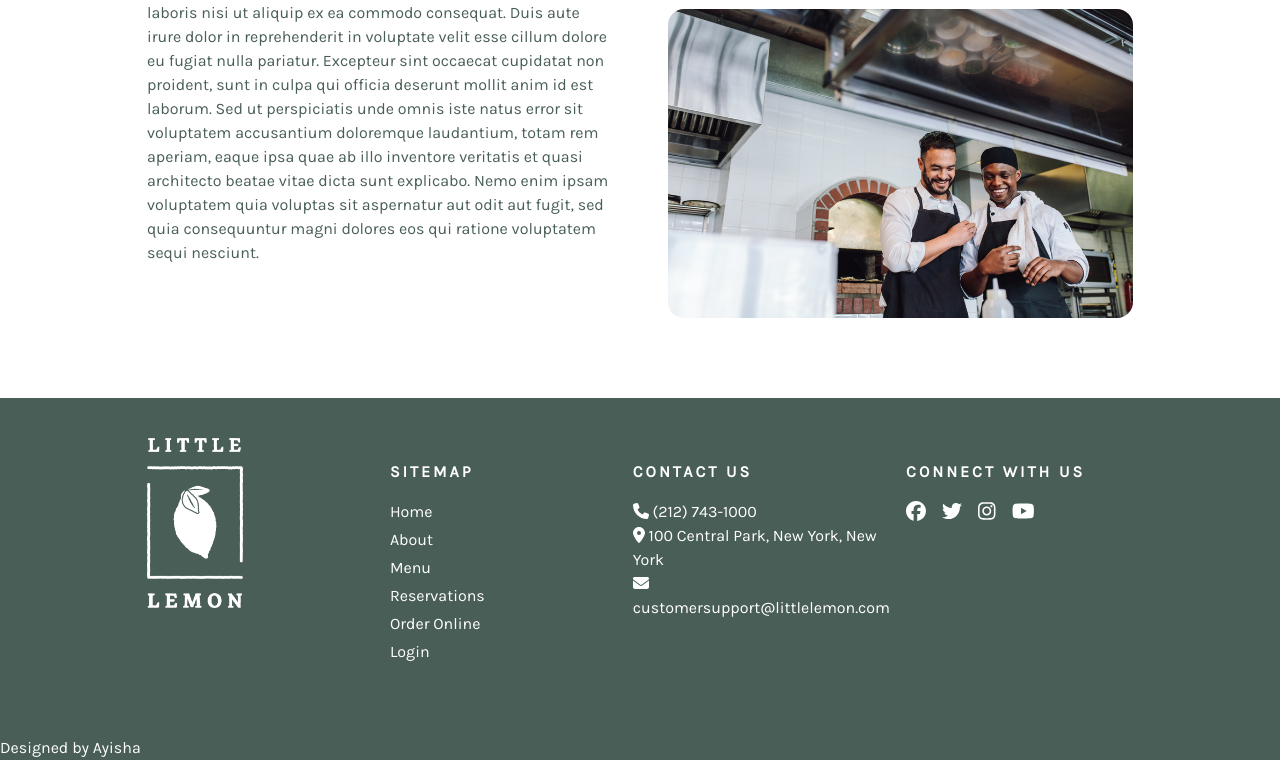
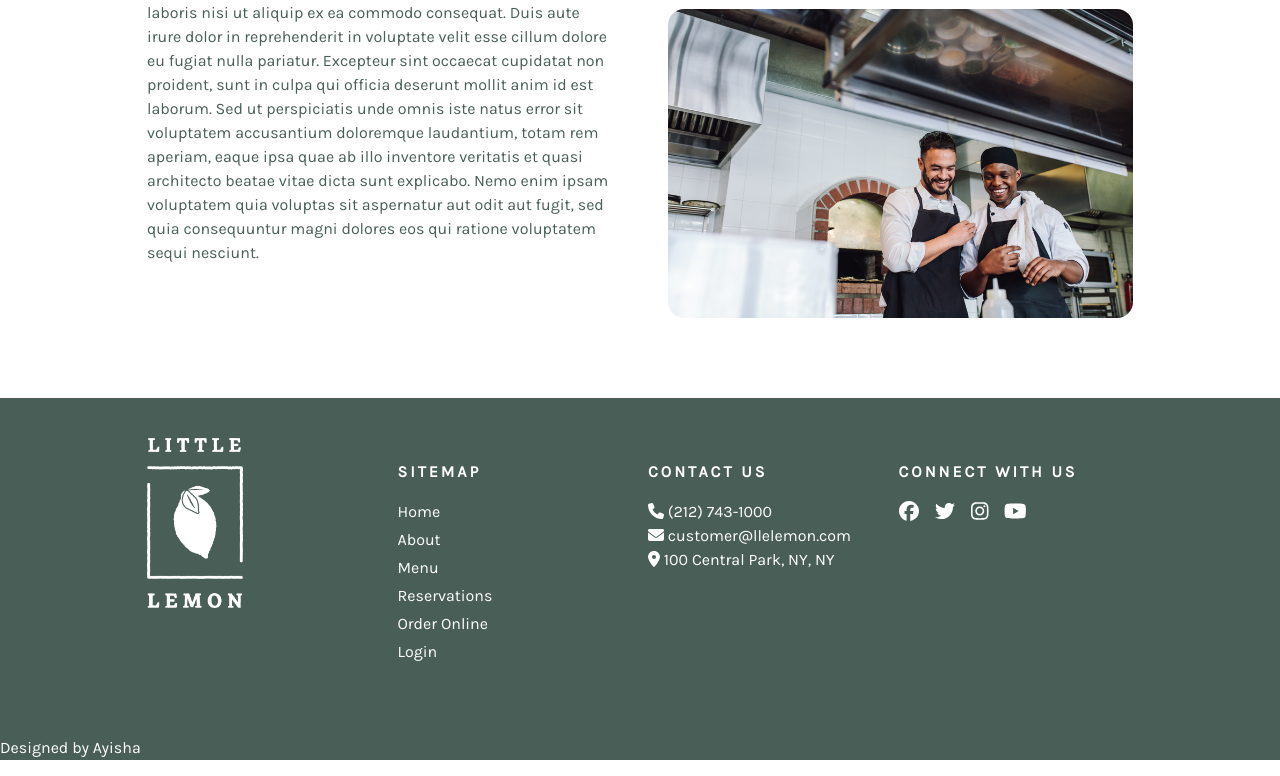
Before and after one commit to Kxanx1538/Meta-Front-End-Capstone-Project, a React (Create React App) app: page / in a window 1280 px wide. Shown: the part 2460-3236 px from the top of the page. Built offline with nearby package versions, Linux system fonts and the light colour scheme; a web font is replaced by a local one.

Commit message:
Update Footer.js
Signed-off-by: Kxanx1538 <121854477+Kxanx1538@users.noreply.github.com>

```diff
--- a/src/components/layout/Footer.js
+++ b/src/components/layout/Footer.js
@@ -22,9 +22,9 @@ import './Footer.css';
 
 
 const contacts = [
-   { icon: faPhone, info: '(212) 743-1000', },
-  { icon: faLocationDot, info: '100 Central Park, New York, New York', },
-  { icon: faEnvelope, info: 'customersupport@littlelemon.com', },
+  { icon: faPhone, info: '(212) 743-1000', },
+  { icon: faEnvelope, info: 'customer@llelemon.com', },
+  { icon: faLocationDot, info: '100 Central Park, NY, NY', },
 ];
 
 const socials = [
```
